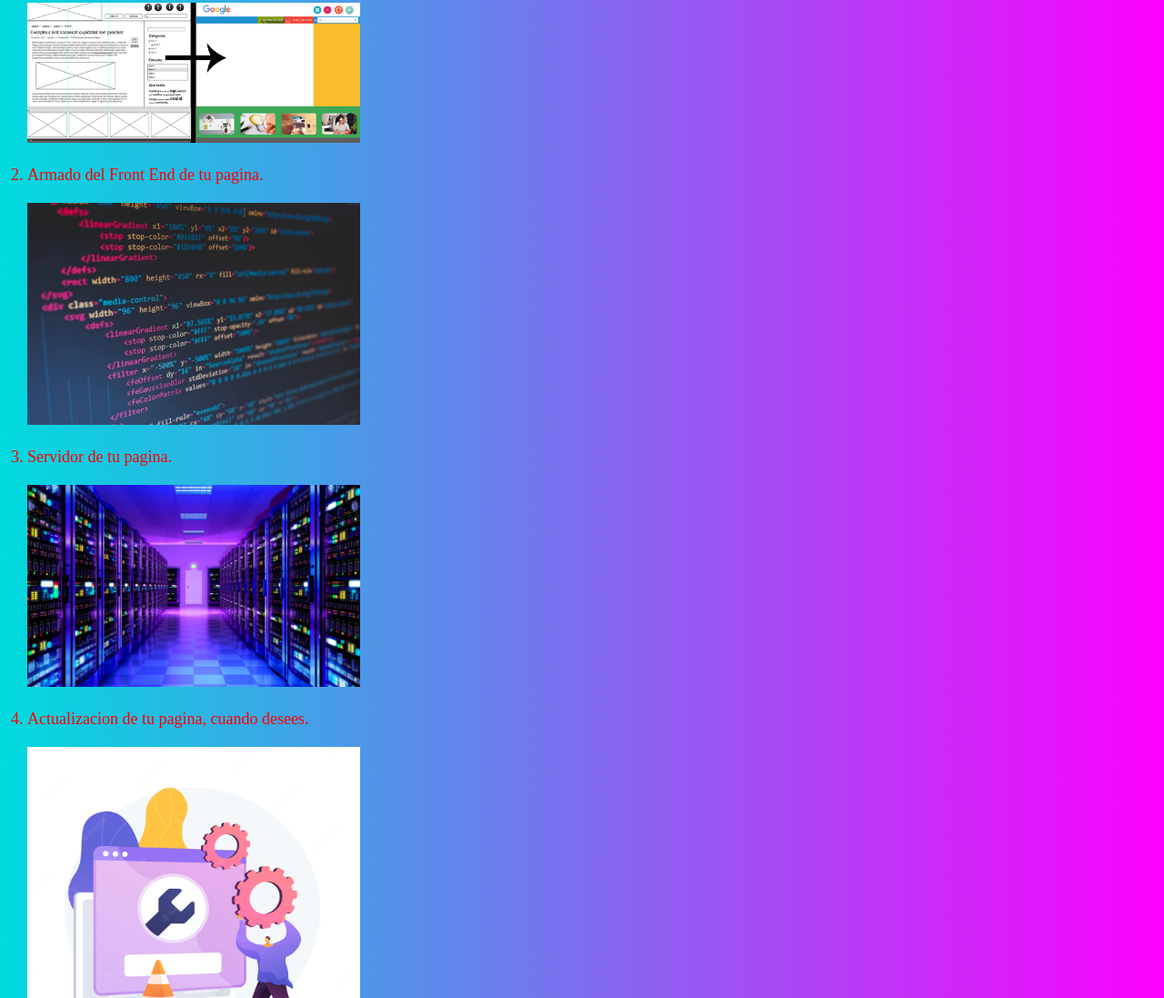
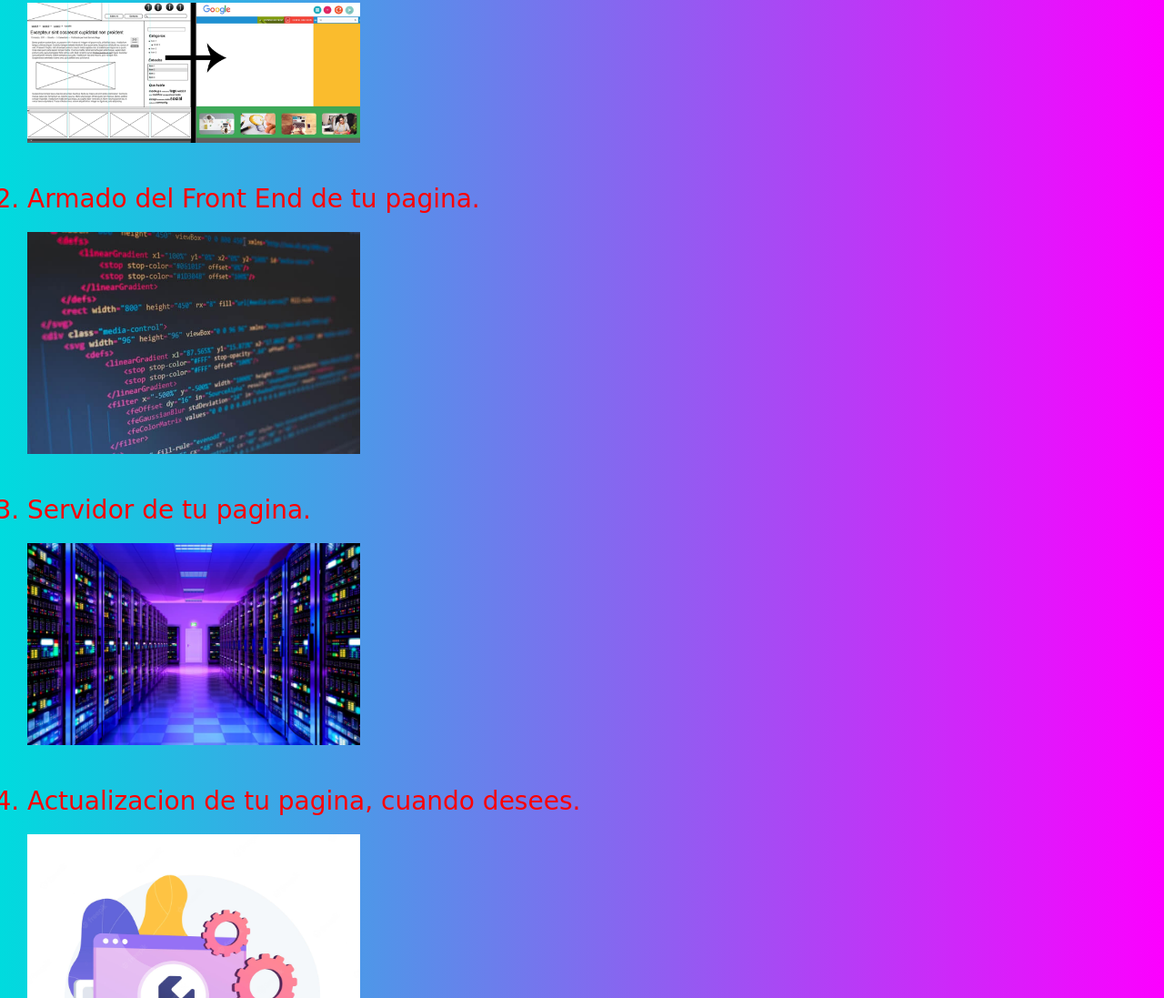
Before and after one commit to tomasbianchi/Grupo-1-Dise-o-y-desarrollo-Web., a plain HTML site: page paginas/servicios.html in a window 1280 px wide. Shown: the part 206-1303 px from the top of the page at 91% size. Drawn offline with Linux system fonts and the light colour scheme.

Commit message:
Actividad 2; 0.9.5

```diff
--- a/paginas/servicios.html
+++ b/paginas/servicios.html
@@ -44,11 +44,11 @@
 <ol class="servicios-lista">
     <li class="subtitulos">Maquetado de tu pagina.</li>
     <img class="fotos-servicios" src="../imagenes/maquetado-pagina.jpg" alt="Foto de muestra de un maquetado.">
-    <li>Armado del Front End de tu pagina.</li>
+    <li class="subtitulos">Armado del Front End de tu pagina.</li>
     <img class="fotos-servicios" src="../imagenes/front-end.jpg" alt="Foto de un Front end.">
-    <li>Servidor de tu pagina.</li>
+    <li class="subtitulos">Servidor de tu pagina.</li>
     <img class="fotos-servicios" src="../imagenes/servidor-pagina.jpg" alt="Foto de un servidor de pagina.">
-    <li>Actualizacion de tu pagina, cuando desees.</li>
+    <li class="subtitulos">Actualizacion de tu pagina, cuando desees.</li>
     <img class="fotos-servicios" src="../imagenes/actualizacion-de-pagina.jpg" alt="Foto de actualizacion.">
 </ol>
 
```
